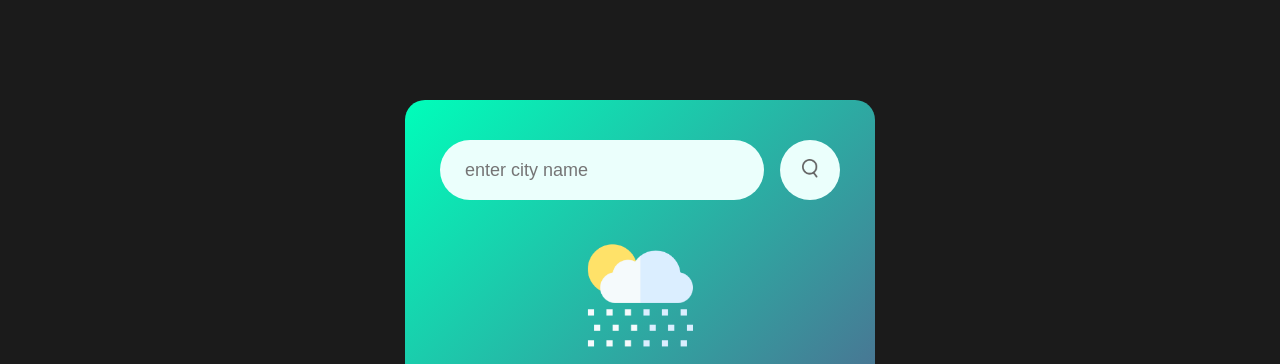
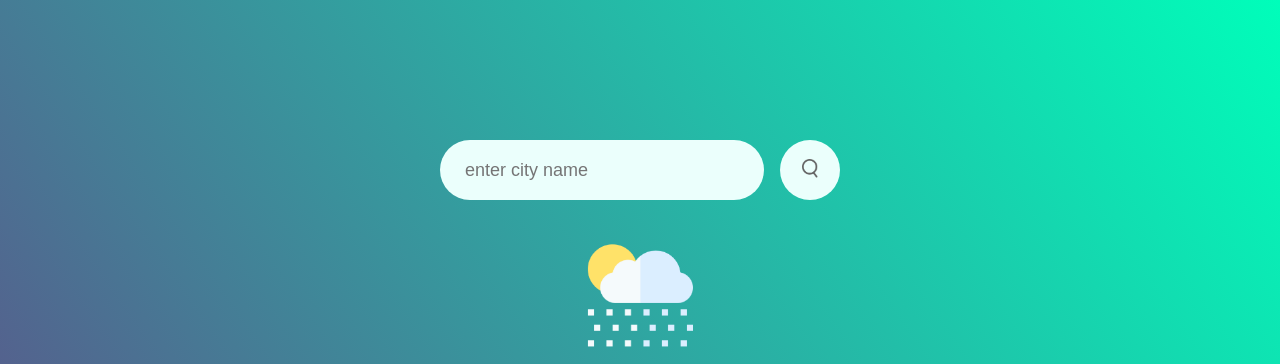
Before and after one commit to shivanshchopra7/weather-app, a plain HTML site: page index.html in a window 1280 px wide. Shown: the top 364 px of the page. Drawn offline with Linux system fonts and the light colour scheme.

Commit message:
changing colour

```diff
--- a/style.css
+++ b/style.css
@@ -4,11 +4,11 @@ padding: 0;
 box-sizing: border-box;
 }
 body {
-    background-color:rgb(27, 27, 27);
+    background: linear-gradient(235deg, #00feba, #5b548a);
 }
 .card{
     width: 90%;
-    background: linear-gradient(135deg, #00feba, #5b548a);
+   height: screen;
     color: #fff;
     margin: 100px auto 0;
     border-radius: 20px;
```
